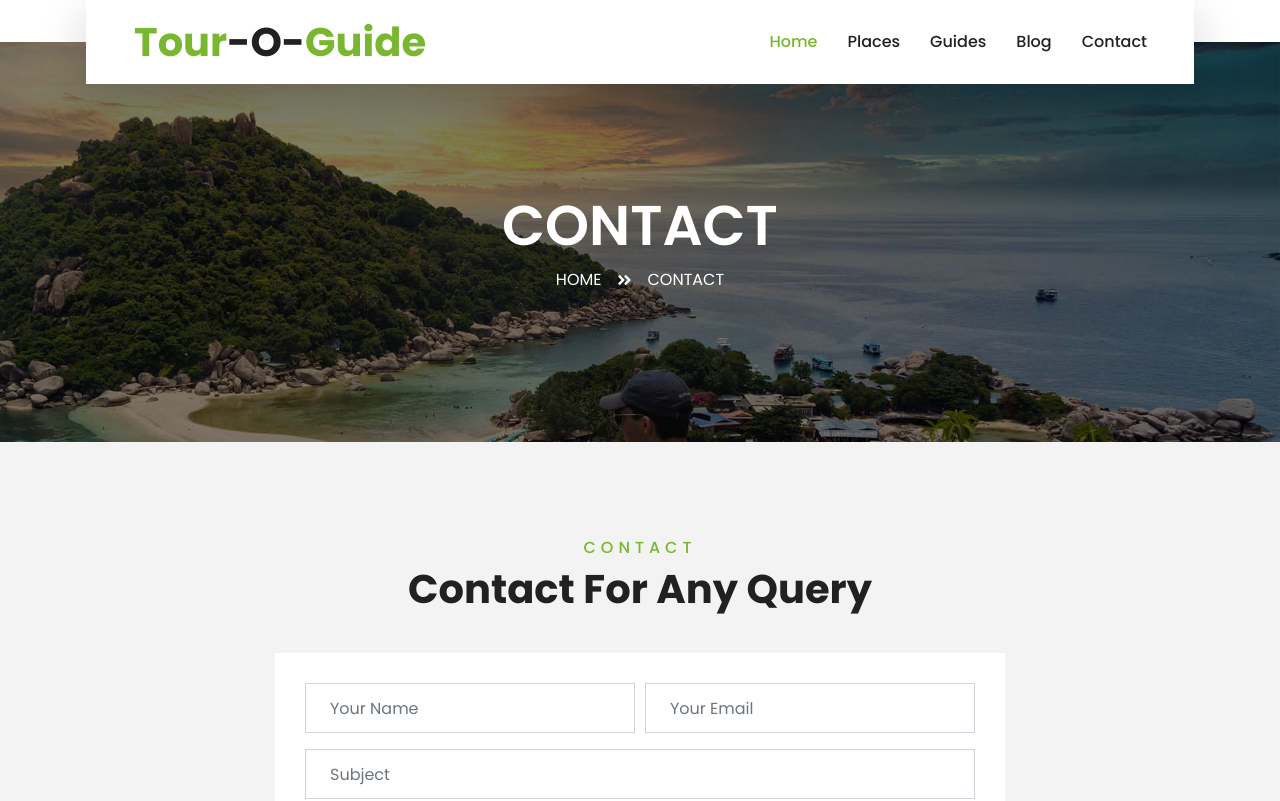
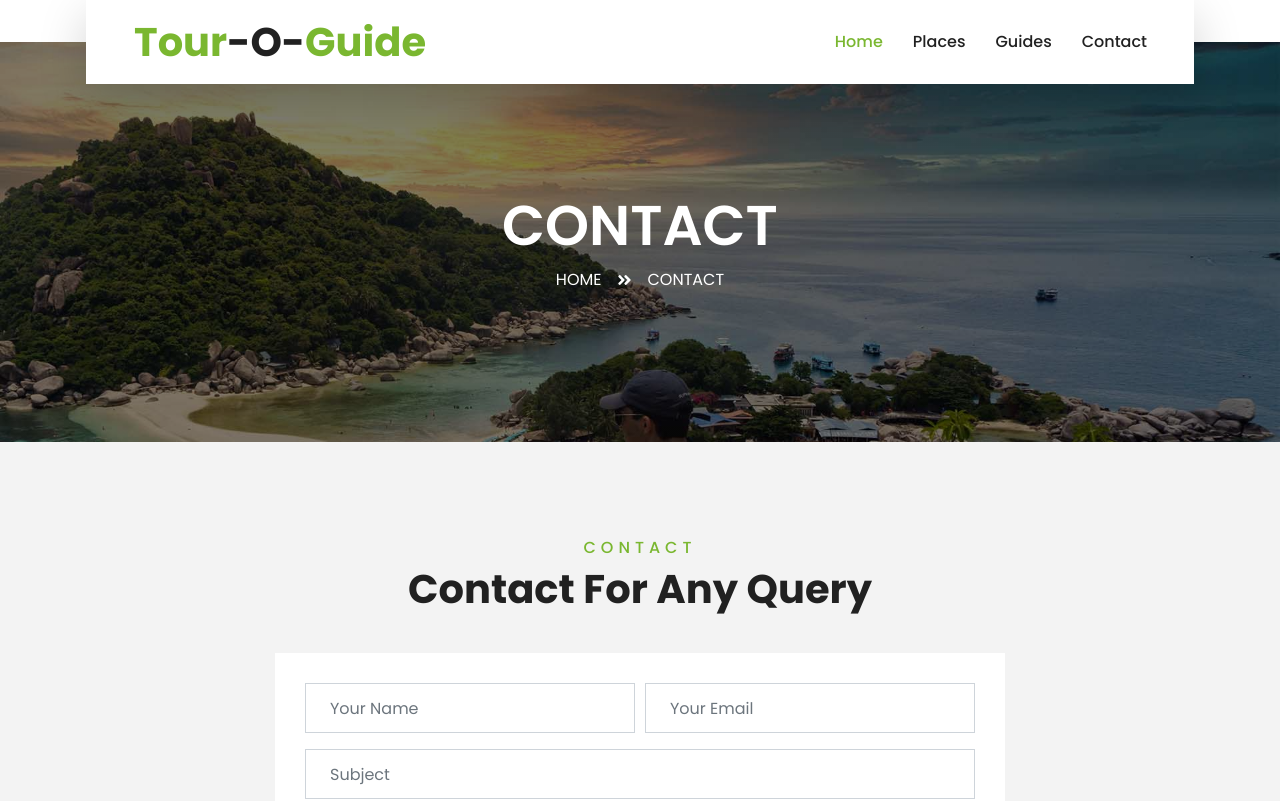
Before and after one commit to 27Divashree/Tour-O-Guide, a plain HTML site: page contact.html in a window 1280 px wide. Shown: the top 801 px of the page. Drawn offline with nearby package versions, Linux system fonts and the light colour scheme; files that its build step writes are made by us from their sources; files whose address does not match are found by name.

Commit message:
Update contact.html

```diff
--- a/contact.html
+++ b/contact.html
@@ -42,7 +42,6 @@
                         <a href="index.html" class="nav-item nav-link active">Home</a>
                         <a href="destination.html" class="nav-item nav-link">Places</a>
                         <a href="guide.html" class="nav-item nav-link">Guides</a>
-                        <a href="blog.html" class="nav-item nav-link">Blog</a>
                         <a href="contact.html" class="nav-item nav-link">Contact</a>
                     </div>
                 </div>
```
